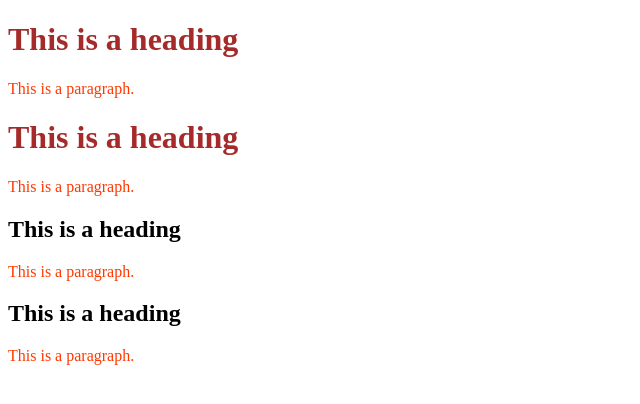
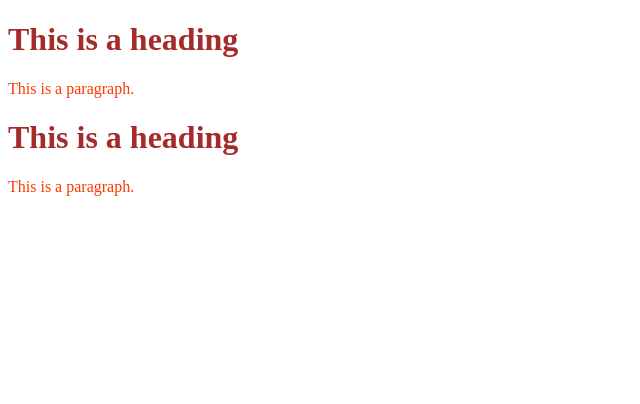
Before and after one commit to LakshmisriRGUKT/study, a plain HTML site: page index.html in a window 1280 px wide. Shown: the whole page, without its empty margins (0-640 px from the left). Drawn offline with Linux system fonts and the light colour scheme.

Commit message:
Update index.html deleted some lines of code

```diff
--- a/index.html
+++ b/index.html
@@ -15,9 +15,7 @@
       <p>This is a paragraph.</p>
       <h1>This is a heading</h1>
       <p>This is a paragraph.</p>
-      <h2>This is a heading</h2>
-      <p>This is a paragraph.</p>
-      <h2>This is a heading</h2>
-      <p>This is a paragraph.</p>
+
+
     </body>
     </html>
```
